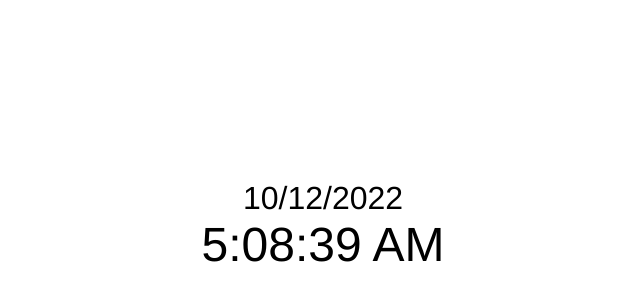
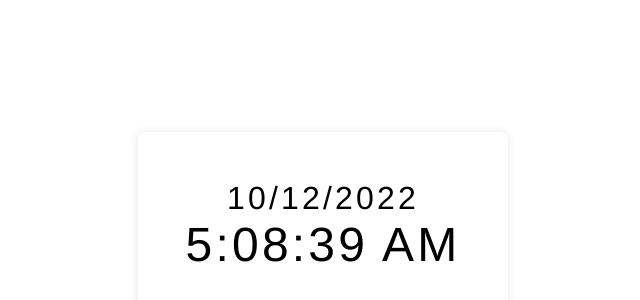
Before and after one commit to hafeez25/Digital-Clock, a React app: page / in a window 1280 px wide. Shown: the part 182-482 px from the top of the page, without its empty margins (317-957 px from the left). Built offline with nearby package versions, Linux system fonts and the light colour scheme.

Commit message:
ui improvement

```diff
--- a/src/index.html
+++ b/src/index.html
@@ -4,7 +4,7 @@
 <meta charset="UTF-8">
 <meta name="viewport" content="width=device-width, initial-scale=1.0">
 <meta http-equiv="X-UA-Compatible" content="ie=edge">
-<title>React Boilerplate</title>
+<title>Clock App 🕐</title>
 </head>
 <body>
 <div id="root">
--- a/src/styles/App.css
+++ b/src/styles/App.css
@@ -10,10 +10,14 @@
 
 .date-time {
   font-family: "Franklin Gothic Medium", "Arial Narrow", Arial, sans-serif;
+  letter-spacing: 0.2rem;
+  box-shadow: 0 0 10px rgb(230, 230, 230);
+  padding: 3rem;
+  border-radius: 0.5rem;
+  text-align: center;
 }
 .date {
   font-size: 2rem;
-  text-align: center;
 }
 .time {
   font-size: 3rem;
```
